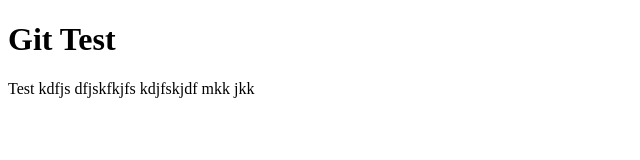
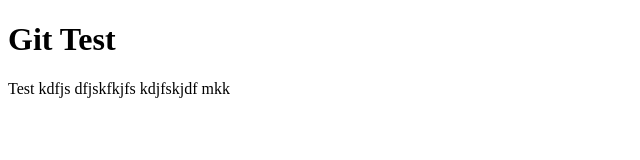
Before and after one commit to webkeonmukesh/proj2, a plain HTML site: page index.html in a window 1280 px wide. Shown: the full height of the page, 0-640 px from the left. Drawn offline with Linux system fonts and the light colour scheme.

Commit message:
Revert "chnge"
This reverts commit 5c033ec69b6c417e0cda298c4a5ae1deeb84a421.

```diff
--- a/index.html
+++ b/index.html
@@ -5,6 +5,6 @@
 </head>
 <body>
 <h1>Git Test</h1>
-<p>Test kdfjs dfjskfkjfs kdjfskjdf mkk jkk</p>
+<p>Test kdfjs dfjskfkjfs kdjfskjdf mkk</p>
 </body>
 </html>
```
